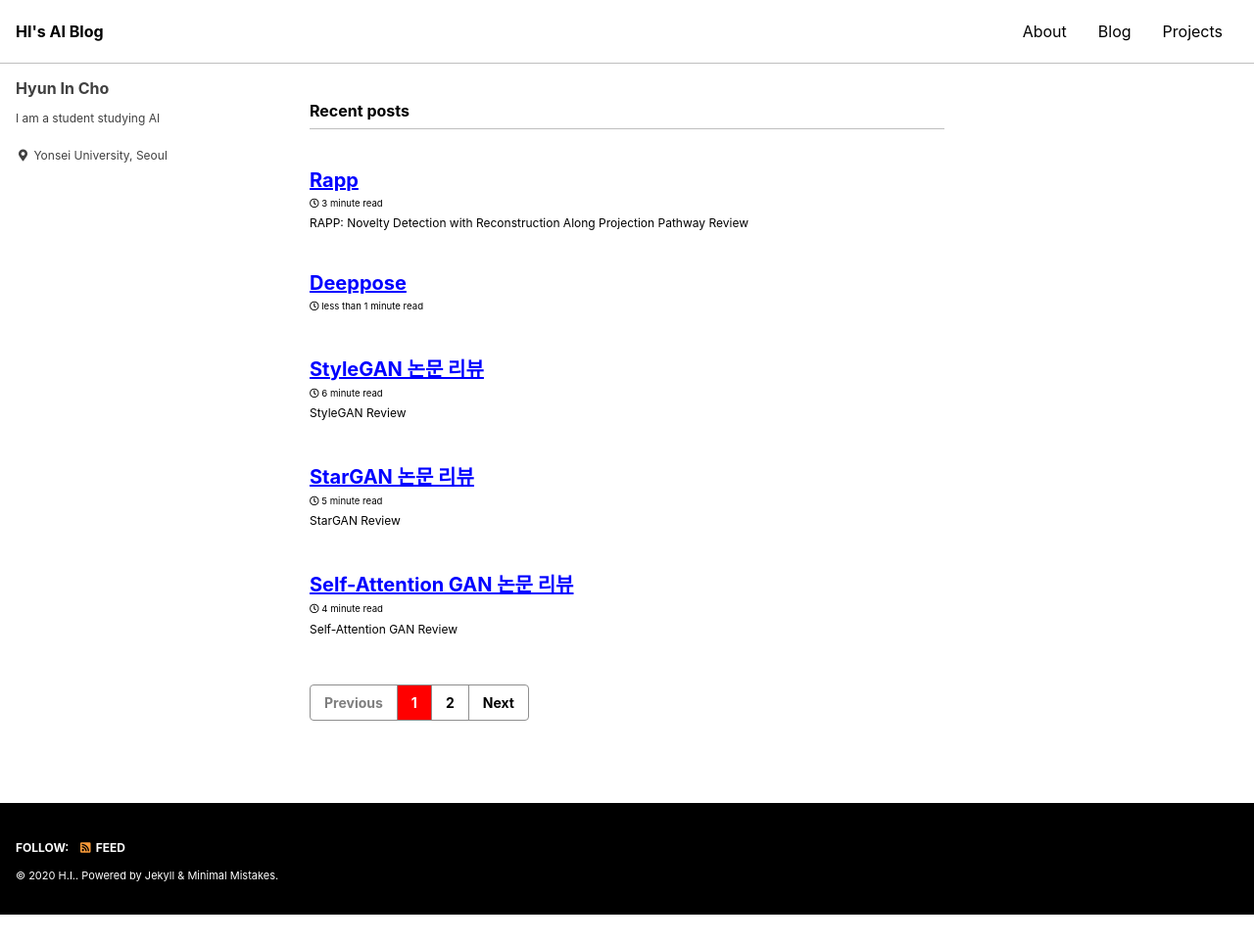
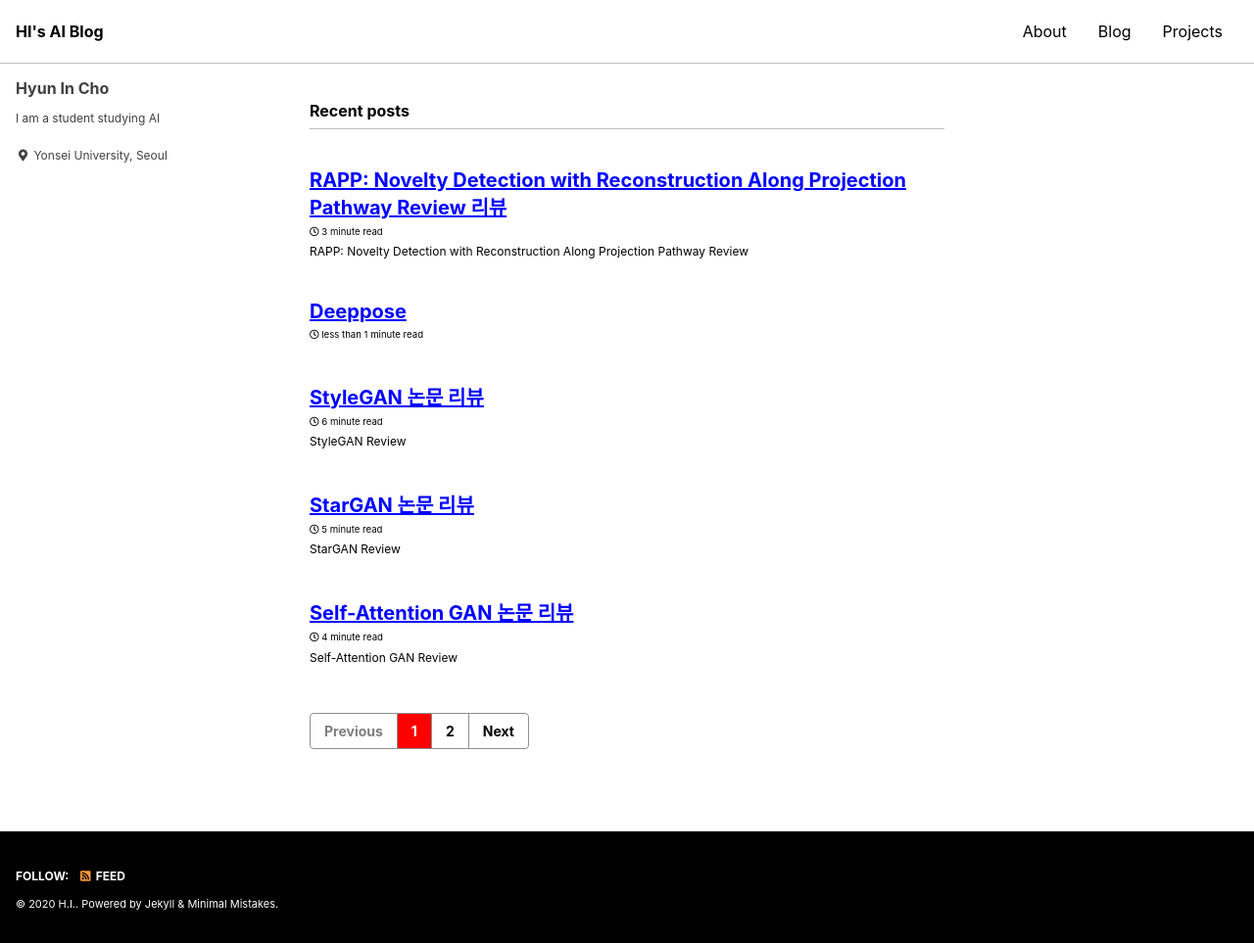
Before and after one commit to hhyunn2/hhyunn2.github.io, a Jekyll site: the page built from index.html, in a window 1280 px wide. Shown: the whole page at 98% size. Built offline with Jekyll 4.4.1, drawn with Linux system fonts in a browser that asks for light colours; cached includes are drawn as plain includes; the list of posts is cut into pages by our own code; before the commit the page ends 934 px from its top, so only the background shows below that.

Commit message:
Update 2020-11-23-RaPP.md

```diff
--- a/_posts/2020-11-23-RaPP.md
+++ b/_posts/2020-11-23-RaPP.md
@@ -1,3 +1,13 @@
+---
+title: "RAPP: Novelty Detection with Reconstruction Along Projection Pathway Review 리뷰"
+category :
+    - Novelty Detection
+tag :
+    - Novelty Detection
+toc : true
+
+---
+
 # RAPP: Novelty Detection with Reconstruction Along Projection Pathway Review
 
 ## 1. Intro
@@ -52,29 +62,41 @@
 #### 2-4. Computation
 
 Hidden reconstruction이 어떻게 계산되는지 조금 더 자세하게 살펴보겠습니다. 논문에 따르면 매니폴드 $M_0$는 다음과 같이 정의됩니다.
+
 $$
 \forall x \in M_0, x=A(x)
 $$
+
 Decoder $\tilde{f}=\tilde{f}_1\circ \cdot \cdot \cdot \circ \tilde{f}_l$를 가정했을때 $\forall x \in M_l, \; \tilde{f}(x)=f(x)$로 표현할 수 있으며 이때 $\tilde{f}$는 encoder $g$와 대칭되고 각 디코더의 레이어는 인코더의 역함수라고 생각해볼 수 있을 것입니다. 즉 $\forall a \in M_i, \; a = (g_i \circ \tilde{f}_i)(a)$라고 할 수 있습니다.
 
 $\hat{h}'_i(x)=(\tilde{f}_{l:i+1}\circ g_{i+1:})(h_i(x))$이므로 위의 성질들을 활용하면 아래와 같은 식을 도출할 수 있습니다.
+
 $$
 \hat{h}'_i(x)=(\tilde{f}_{l:i+1}\circ g_{i+1:})(h_i(x))=(\tilde{f}_{l:i+1}\circ g)(x) \\
 =(g_{:i}\circ \tilde{f}\circ g)(x)=(g_{:i}\circ f\circ g)(x)\\
 =(g_{:i}\circ A)(x)=h_i(\hat{x})=\hat{h}_i(x)
 $$
+
 식을 간단히 해석하면 $\hat{h}'_i(x)=\hat{h}_i(x)$인 것을 알 수 있습니다. 따라서 RaPP의 reconstruction error에 넣어보면
 
 $\sum^l_{i=0} \lVert g_{:i}(x)-\hat{h}'_i(x)\rVert \; = \; \sum^l_{i=0}\lVert g_{:i}(x)-g_{:i}(\hat{x})\rVert$가 됩니다. 수식이 다소 복잡하지만 [그림 1]을 보면서 진행해나가면 큰 어려움은 없을 것 입니다.
 
-![basic_architecture](C:\Users\hyuni\blog_blog\assets\images\rapp\1.png)
+<figure>
+	<img src="{{ '\assets\images\rapp\1.png' | prepend: site.baseurl }}" alt="">
+	<figcaption> [그림 1. RAPP의 기본적 구조 ] </figcaption>
+</figure>
 
 
 
 ## 3. Experiments and Results
 
 Kaggle이나 UCI repository의 데이터를 사용한 실험 혹은 MNIST나 F-MNIST를 사용한 실험 등 여러가지 실험결과들이 있었습니다. 논문에서 실험을 위해서 여러 클래스들에 대해 한 가지 클래스를 novelty, 나머지 클래스들을 normal로 지정하여 실험하는 multimodal normality와 한 가지 클래스를 normal, 나머지 클래스들을 novelty로 지정하여 실험하는 unimodal mormality 두 가지에 대해서 진행을 하였습니다. 그리고 정상데이터를 autoencoder를 통해 학습하고 test과정에서 novelty를 포함한 데이터에서 novelty를 검출하는 실험을 진행하였습니다. 예를들어 MNIST의 경우 0값을 가지는 것을 novelty로 정한 후 나머지 1~9까지의 클래스로 학습을 진행하고 모든 클래스들이 포함된 test data로 novelty detection을 진행합니다. 이때 척도로는 AUROC를 사용하였다고 논문은 밝히고 있습니다. 아래 표에 그 결과값들을 정리해두었습니다.  [그림 3]에서처럼 확실히 hidden activation values를 활용한 $R_APP$모델이 기존의 reconstruction error만 사용한 것보다 15가지의 케이스에 대해서 10가지에서 더 높은 AUROC 값을 보여주는 것을 확인하였습니다. (밑줄부분들의 위치 확인)  또한 NAP를 활용한 VAE가 다른 모델들과 비교하여 가장 좋은 성능을 보여주었습니다.
+<figure>
+	<img src="{{ '\assets\images\rapp\2-1.png' | prepend: site.baseurl }}" alt="">
+	<figcaption> [그림 2. Test Result 1 ] </figcaption>
+</figure>
 
-![Dataset](C:\Users\hyuni\blog_blog\assets\images\rapp\2-1.png)
-
-![Result 2](C:\Users\hyuni\blog_blog\assets\images\rapp\2.png)
+<figure>
+	<img src="{{ '\assets\images\rapp\2.png' | prepend: site.baseurl }}" alt="">
+	<figcaption> [그림 3. Test Result 2 ] </figcaption>
+</figure>
```
